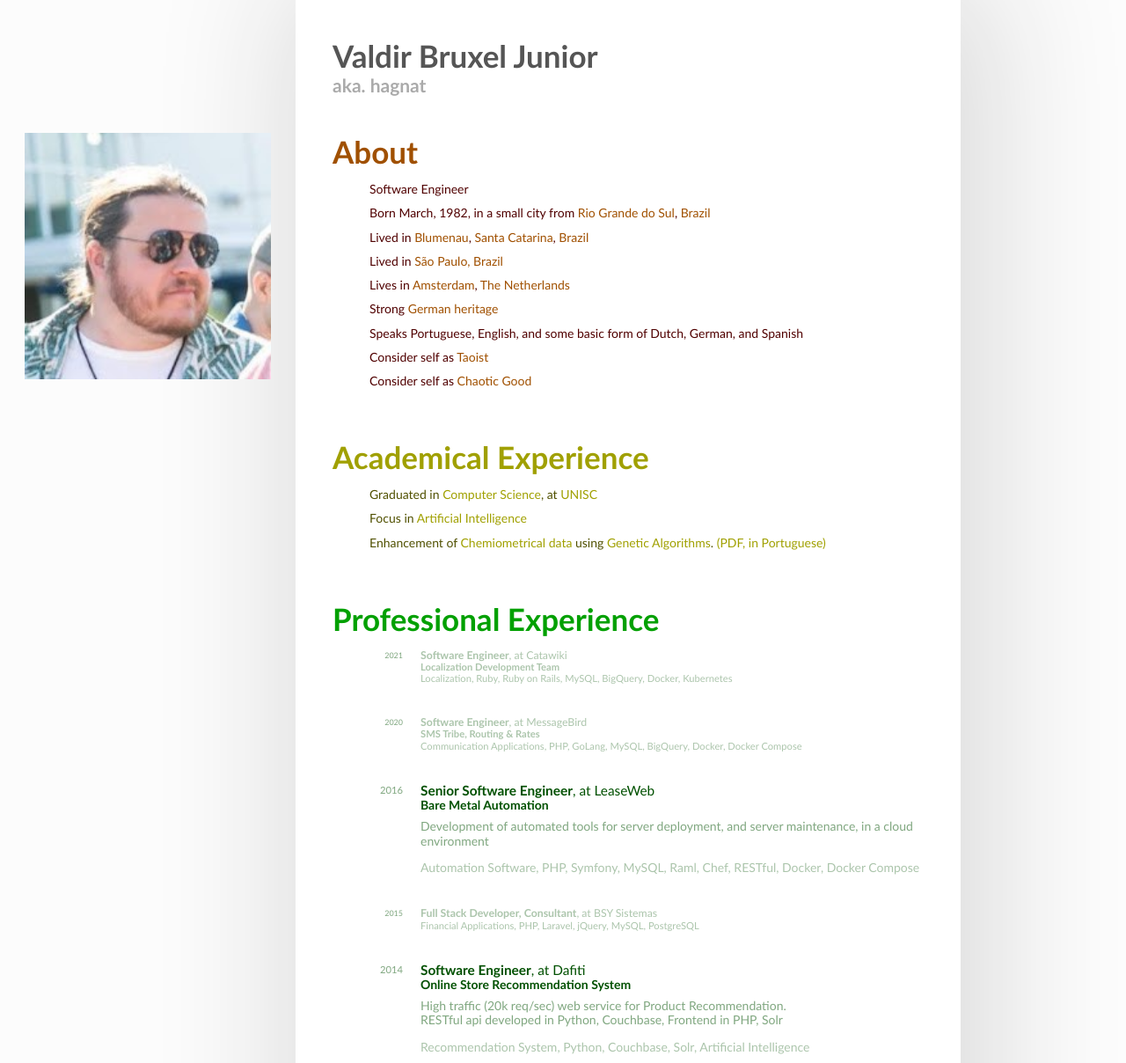
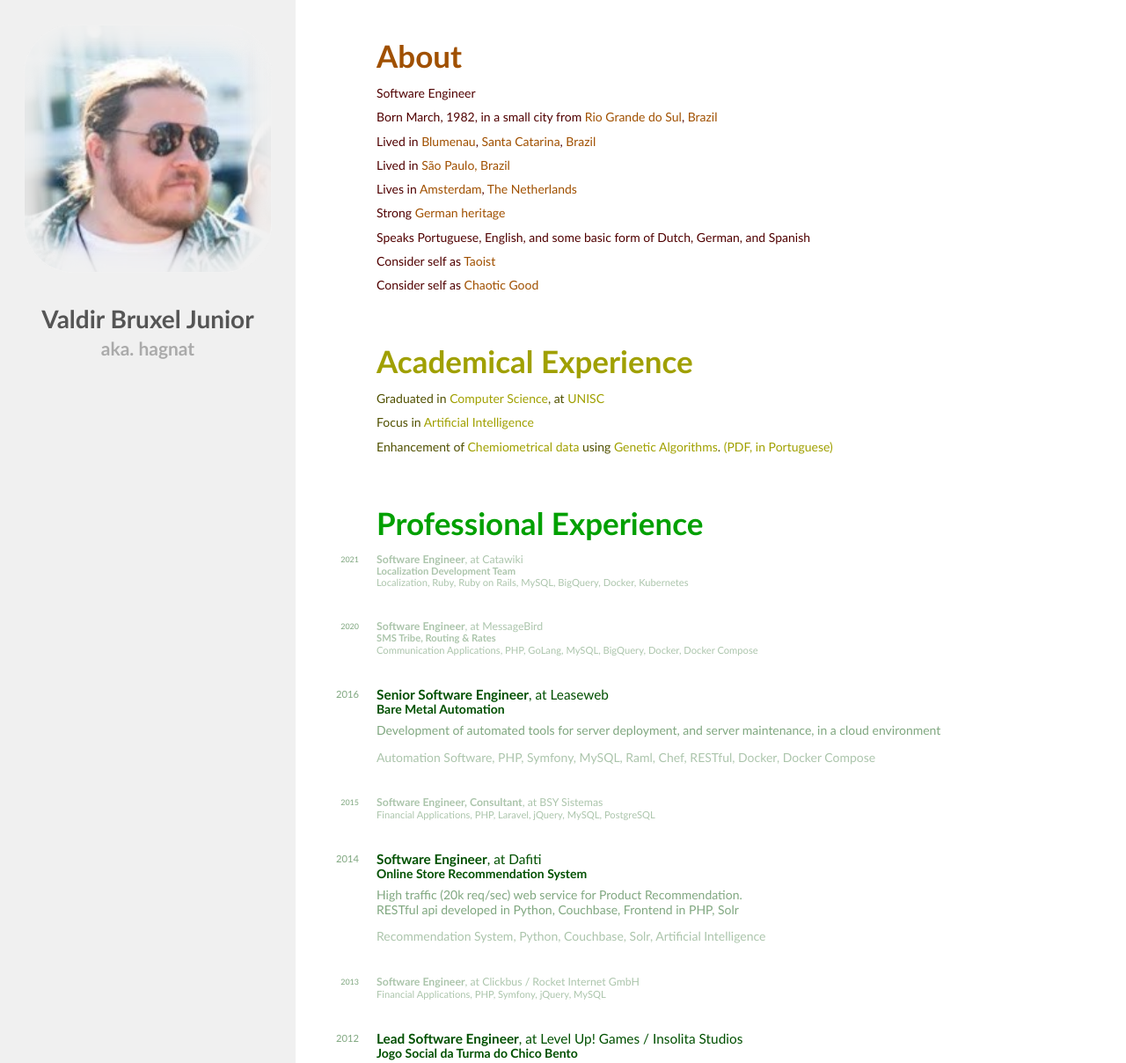
Before and after one commit to hagnat/hagnat.github.io, a plain HTML site: page index.html in a window 1280 px wide. Shown: the top 1208 px of the page at 88% size. Drawn offline with Linux system fonts and the light colour scheme.

Commit message:
new look

```diff
--- a/css/styles.css
+++ b/css/styles.css
@@ -4,15 +4,11 @@ HTML {
 BODY {
     font-family: "Trebuchet MS", Helvetica, sans-serif;
     font-size: 14px;
-    width: 48em;
     margin: 0;
     margin-left: 24em;
-    padding: 0 3em;
+    padding: 3em;
     background-color: white;
     position: relative;
-    -webkit-box-shadow: 1em 0 10em 2em rgba(220,220,220,1);
-    -moz-box-shadow: 1em 0 10em 2em rgba(220,220,220,1);
-    box-shadow: 1em 0 10em 2em rgba(220,220,220,1);
 }
 H1, H2, H3 {
     margin: 0;
@@ -24,34 +20,61 @@ H1, H2, H3 {
  */
 
 HEADER {
-    padding: 3em 0;
+    position: absolute;
+    top: 0;
+    bottom: 0;
+    background-color: rgba(240, 240, 240, 1);
+    left: -24em;
+    width: 24em;
+    text-align: center;
+    padding-top: 2em;
+}
+HEADER .vignette {
+    border-radius: 20%;
+    display: inline-block;
+    position: relative;
+}
+HEADER .vignette IMG {
+    width: 20em;
+    border-radius: 20%;
+    display: block;
+    border: 1px solid #fff;
+}
+HEADER .vignette:after {
+    content: "";
+    display: block;
+    width: 100%;
+    height: 100%;
+    border-radius: 20%;
+    position: absolute;
+    top: 0;
+    left: 0;
+    box-shadow: inset 1em 2em 1em 0 rgba(240, 240, 240, 0.75),
+                inset -1em -2em 1em 0 rgba(240, 240, 240, 0.75),
+                inset 2em -1em 1em 0 rgba(240, 240, 240, 0.75),
+                inset -2em 1em 1em 0 rgba(240, 240, 240, 0.75);
 }
 HEADER H1 {
-    font-size: 2.5em;
+    font-size: 2em;
     color: #555;
+    line-height: 1.5em;
+    margin-top: 1em;
 }
 HEADER H2 {
     font-size: 1.5em;
     color: #AAA;
 }
 
+/**
+ * footer
+ */
+
 FOOTER {
     padding: 1em;
     text-align: right;
+    color: rgba(0, 0, 0, 0.2);
 }
 
-/**
- * aside
- */
-
-ASIDE {
-    position: absolute;
-    left: -22em;
-    width: 20em;
-}
-ASIDE IMG {
-    width: 100%;
-}
 
 /**
  * article
@@ -72,7 +95,10 @@ ARTICLE A:hover {
 ARTICLE UL {
     list-style: none;
     padding: 0;
-    padding-left: 3em;
+}
+ARTICLE H1,
+ARTICLE UL {
+    margin-left: 50px;
 }
 ARTICLE UL LI {
     line-height: 1.2em;
@@ -82,72 +108,75 @@ ARTICLE UL LI {
 /**
  * about
  */
-ARTICLE.about {
+#about {
     color: rgba(80,0,0,1);
 }
-ARTICLE.about A,
-ARTICLE.about H1 {
+#about A,
+#about H1 {
     color: rgba(160,80,0,1);
 }
 
 /**
  * academical
  */
-ARTICLE.academical {
+#academical {
     color: rgba(80,80,0,1);
 }
-ARTICLE.academical A,
-ARTICLE.academical H1 {
+#academical A,
+#academical H1 {
     color: rgba(160,160,0,1);
 }
 
 /**
  * professional
  */
-ARTICLE.professional {
-    color: rgba(0,80,0,1);
+#professional {
+    color: rgba(0, 80, 0, 1);
 }
-ARTICLE.professional A,
-ARTICLE.professional H1 {
-    color: rgba(0,160,0,1);
+#professional A,
+#professional H1 {
+    color: rgba(0, 160, 0, 1);
 }
-ARTICLE.professional UL {
+#professional UL {
     padding-left: 0;
 }
-ARTICLE.professional .help {
+#professional .help {
     font-size: 0.8em;
 }
-ARTICLE.professional .help,
-ARTICLE.professional UL LI {
-    margin-left: 100px;
+#professional .help,
+#professional UL LI {
 }
-ARTICLE.professional UL LI {
+#professional UL LI {
     margin-bottom: 36px;
     position: relative;
 }
-ARTICLE.professional UL P {
+#professional UL P {
     margin-top: 0.5em;
-    color: rgba(0,80,0,0.5);
+    color: rgba(0, 80, 0, 0.5);
 }
-ARTICLE.professional H2,
-ARTICLE.professional H3 {
+#professional H2,
+#professional H3 {
     font-size: 1.1em;
     font-weight: normal;
 }
-ARTICLE.professional .period {
+#professional H2 A {
+    color: inherit;
+}
+#professional .period {
     position: absolute;
-    left: -100px;
+    display:  block;
+    margin-left: -120px;
+    width: 100px;
     top: 0;
     text-align: right;
-    width: 80px;
     font-size: 0.8em;
-    color: rgba(0,80,0,0.5);
+    color: rgba(0, 80, 0, 0.5);
 }
-ARTICLE.professional UL LI.secondary {
+#professional UL LI.secondary {
     font-size: 0.8em;
 }
-ARTICLE.professional .help,
-ARTICLE.professional UL LI.secondary,
-ARTICLE.professional .keywords {
-    color: rgba(0,80,0,0.33);
+#professional .help,
+#professional UL LI.secondary,
+#professional .keywords {
+    color: rgba(0, 80, 0, 0.33);
 }
--- a/index.html
+++ b/index.html
@@ -8,15 +8,15 @@
 
 <body>
   <header>
+    <div class='vignette'>
+      <img src='images/selfie-2019.jpg' title='Valdir Bruxel Junior' />
+    </div>
+
     <h1>Valdir Bruxel Junior</h1>
     <h2>aka. hagnat</h2>
   </header>
 
-  <aside>
-    <img src='images/selfie-2019.jpg' title='Valdir Bruxel Junior' />
-  </aside>
-
-  <article class='about'>
+  <article id='about'>
     <h1>About</h1>
 
     <ul>
@@ -70,7 +70,7 @@
     </ul>
   </article>
 
-  <article class='academical'>
+  <article id='academical'>
     <h1>Academical Experience</h1>
     <ul>
       <li>
@@ -95,26 +95,35 @@
     </ul>
   </article>
 
-  <article class='professional'>
+  <article id='professional'>
     <h1>Professional Experience</h1>
 
     <ul>
       <li class='secondary'>
-        <h2><strong>Software Engineer</strong>, at Catawiki</h2>
+        <h2>
+          <strong>Software Engineer</strong>,
+          at <a href='https://www.catawiki.com/' target='_blank'>Catawiki</a>
+        </h2>
         <span class='period'>2021</span>
         <strong>Localization Development Team</strong><br/>
         <span class='keywords'>Localization, Ruby, Ruby on Rails, MySQL, BigQuery, Docker, Kubernetes<span>
       </li>
 
       <li class='secondary'>
-        <h2><strong>Software Engineer</strong>, at MessageBird</h2>
+        <h2>
+          <strong>Software Engineer</strong>,
+          at <a href='https://messagebird.com/' target='_blank'>MessageBird</a>
+        </h2>
         <span class='period'>2020</span>
         <strong>SMS Tribe, Routing &amp; Rates</strong><br/>
         <span class='keywords'>Communication Applications, PHP, GoLang, MySQL, BigQuery, Docker, Docker Compose<span>
       </li>
 
       <li class='primary'>
-        <h2><strong>Senior Software Engineer</strong>, at LeaseWeb</h2>
+        <h2>
+          <strong>Senior Software Engineer</strong>,
+          at <a href='https://www.leaseweb.com/' target='_blank'>Leaseweb</a>
+        </h2>
         <span class='period'>2016</span>
         <strong>Bare Metal Automation</strong>
         <p>
@@ -124,13 +133,19 @@
       </li>
 
       <li class='secondary'>
-        <h2><strong>Full Stack Developer, Consultant</strong>, at BSY Sistemas</h2>
+        <h2>
+          <strong>Software Engineer, Consultant</strong>,
+          at BSY Sistemas
+        </h2>
         <span class='period'>2015</span>
         <span class='keywords'>Financial Applications, PHP, Laravel, jQuery, MySQL, PostgreSQL</span>
       </li>
 
       <li class='primary'>
-        <h2><strong>Software Engineer</strong>, at Dafiti</h2>
+        <h2>
+          <strong>Software Engineer</strong>,
+          at <a href='http://dafiti.com/' target='_blank'>Dafiti</a>
+        </h2>
         <span class='period'>2014</span>
         <strong>Online Store Recommendation System</strong>
         <p>
@@ -141,13 +156,19 @@
      </li>
 
       <li class='secondary'>
-        <h2><strong>Software Engineer</strong>, at Rocket/Clickbus</h2>
+        <h2>
+          <strong>Software Engineer</strong>,
+          at <a href='https://www.clickbus.com.br/' target='_blank'>Clickbus / Rocket Internet GmbH</a>
+        </h2>
         <span class='period'>2013</span>
         <span class='keywords'>Financial Applications, PHP, Symfony, jQuery, MySQL</span>
       </li>
 
       <li class='primary'>
-        <h2><strong>Lead Software Engineer</strong>, at Insolita Studios/Level Up! Games</h2>
+        <h2>
+          <strong>Lead Software Engineer</strong>,
+          at <a href='https://br.leveluplatam.com/' target='_blank'>Level Up! Games / Insolita Studios</a>
+        </h2>
         <span class='period'>2012</span>
         <strong>Jogo Social da Turma do Chico Bento</strong>
         <p>
@@ -164,19 +185,28 @@
       </li>
 
       <li class='secondary'>
-        <h2><strong>Frontend Developer</strong>, at Converdge / Cloudnine,</h2>
+        <h2>
+          <strong>Frontend Developer</strong>,
+          at Converdge / Cloudnine
+        </h2>
         <span class='period'>2011</span>
         <span class='keywords'>Social Networks, PHP, Symfony, jQuery, MySQL</span>
       </li>
 
       <li class='secondary'>
-        <h2><strong>Senior Full Stack Developer</strong>, at Quality Press,</h2>
+        <h2>
+          <strong>Senior Full Stack Developer</strong>,
+          at Quality Press
+        </h2>
         <span class='period'>2010</span>
         <span class='keywords'>Marketing Applications, PHP, Symfony, jQuery, MySQL</span>
       </li>
 
       <li class='primary'>
-        <h2><strong>Lead Full-Stack Developer</strong>, at Agência Web / Magoweb,</h2>
+        <h2>
+          <strong>Lead Full-Stack Developer</strong>,
+          at Agência Web / Magoweb
+        </h2>
         <span class='period'>2007</span>
         <strong>Magoweb Project</strong>
         <p>
@@ -188,20 +218,26 @@
       </li>
 
       <li class='secondary'>
-        <h2><strong>Computer Lab Assistant</strong>, at UNISC,</h2>
+        <h2>
+          <strong>Computer Lab Assistant</strong>,
+          at UNISC - Universidade de Santa Cruz do Sul
+        </h2>
         <span class='period'>2006</span>
         <span class='keywords'>Reception, Printing, Computer Maintenance, User Support</span>
       </li>
 
       <li class='primary'>
-        <h2><strong>Artificial Intelligence Scientist</strong>, at UNISC,</h2>
+        <h2>
+          <strong>Artificial Intelligence Scientist</strong>,
+          at UNISC - Universidade de Santa Cruz do Sul
+        </h2>
         <span class='period'>2004</span>
         <strong>
           FAPERGS / CNPq Internship<br/>
           UNISC - Universidade de Santa Cruz do Sul
         </strong><br/>
         <p>
-        Genetic Algorithms applied to Chemiometrics : Pharmaceutics, Lactose.</br/>
+          Genetic Algorithms applied to Chemiometrics : Pharmaceutics, Lactose.</br/>
         </p>
         <p>
           <em>
@@ -216,18 +252,12 @@
       </li>
 
       <li class='secondary'>
-        <h2><strong>Silk Screen Designer</strong>, at Serigrafia Santa Cruz,</h2>
+        <h2>
+          <strong>Graphic Designer</strong>,
+          at Serigrafia Santa Cruz
+        </h2>
         <span class='period'>2000</span>
-        <span class='keywords'>Graphics Design, Presentation Cards, T-Shirts, Book Covers</span>
-      </li>
-    </ul>
-  </article>
-
-  <article>
-    <h1>@todo</h1>
-    <ul>
-      <li>add contacts</li>
-      <li>add proficiencies</li>
+        <span class='keywords'>Graphic Design, Silk Screen, T-Shirts, Book Covers, Marketing Leaflets</span>
       </li>
     </ul>
   </article>
```
